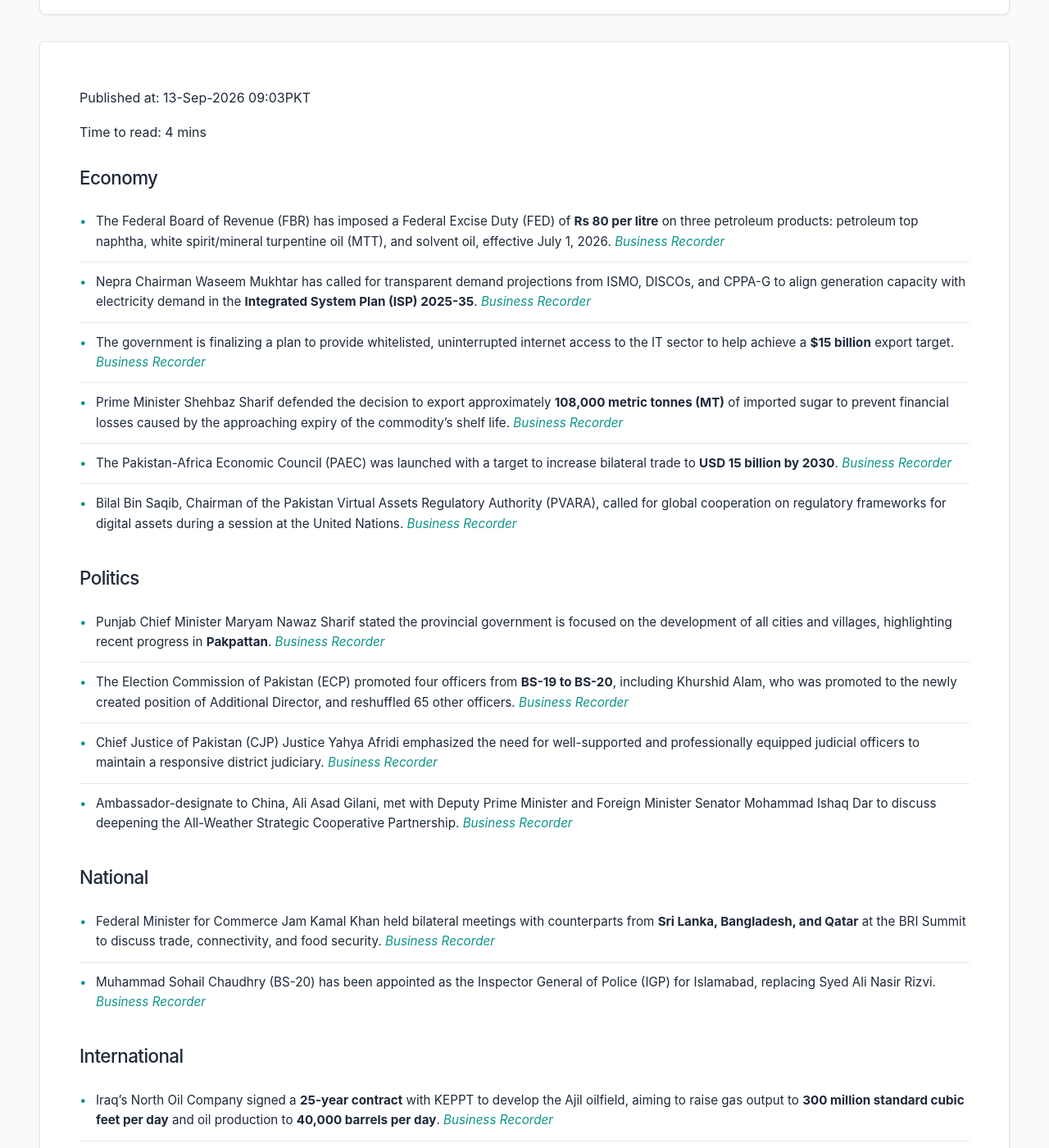
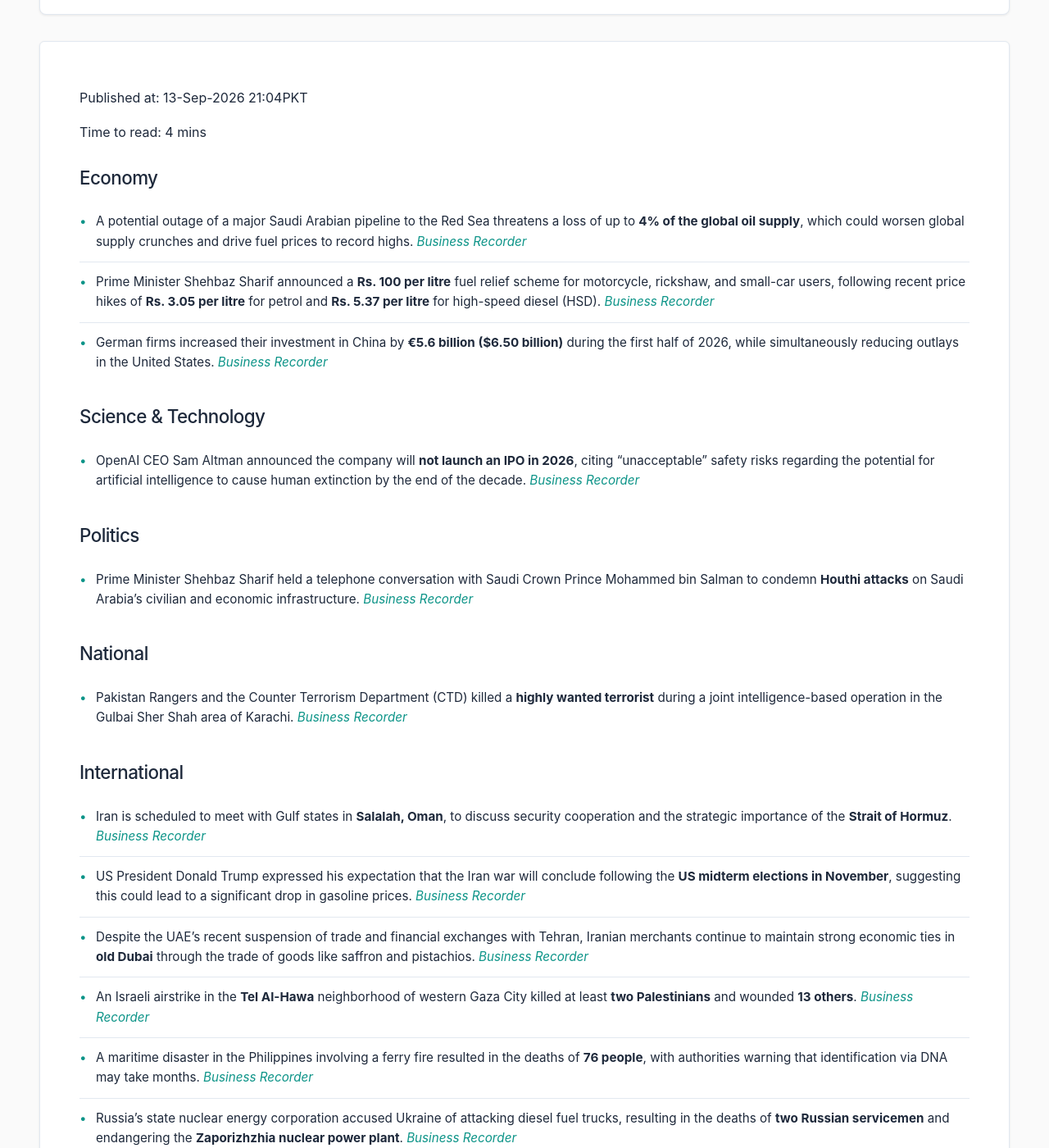
Before and after one commit to zsubzwary/news, a Jekyll site: the page built from en/index.md, in a window 1280 px wide and 1400 px high, scrolled down 209 px. Shown: the whole window at 82% size. Built offline with Jekyll 4.4.1, drawn with Linux system fonts in a browser that asks for light colours; some web fonts are replaced; comment, search, counter and statistics services are not loaded; some of the changed text lies outside the part shown.

Commit message:
DateTime; 2026-09-13T16:04:18.441Z

```diff
--- a/en/index.md
+++ b/en/index.md
@@ -4,36 +4,39 @@ title: Pakistan News Briefing
 lang: en
 ---
 
-Published at: 13-Sep-2026 09:03PKT
+Published at: 13-Sep-2026 21:04PKT
 
 Time to read: 4 mins
 
 ### Economy
-- The Federal Board of Revenue (FBR) has imposed a Federal Excise Duty (FED) of **Rs 80 per litre** on three petroleum products: petroleum top naphtha, white spirit/mineral turpentine oil (MTT), and solvent oil, effective July 1, 2026. *[Business Recorder](https://www.brecorder.com/news/40439231/fbr-slaps-rs80litre-fed-on-3-pol-products)*
-- Nepra Chairman Waseem Mukhtar has called for transparent demand projections from ISMO, DISCOs, and CPPA-G to align generation capacity with electricity demand in the **Integrated System Plan (ISP) 2025-35**. *[Business Recorder](https://www.brecorder.com/news/40439232/gaps-in-demand-estimates-nepra-chief-calls-for-transparent-power-generation-projections)*
-- The government is finalizing a plan to provide whitelisted, uninterrupted internet access to the IT sector to help achieve a **$15 billion** export target. *[Business Recorder](https://www.brecorder.com/news/40439244/it-sector-govt-finalising-plan-to-ensure-uninterrupted-internet-access-shaza)*
-- Prime Minister Shehbaz Sharif defended the decision to export approximately **108,000 metric tonnes (MT)** of imported sugar to prevent financial losses caused by the approaching expiry of the commodity's shelf life. *[Business Recorder](https://www.brecorder.com/news/40439235/pm-defends-decision-to-export-imported-sugar)*
-- The Pakistan-Africa Economic Council (PAEC) was launched with a target to increase bilateral trade to **USD 15 billion by 2030**. *[Business Recorder](https://www.brecorder.com/news/40439236/paec-launched-to-raise-trade-to-usd15bn-by-2030)*
-- Bilal Bin Saqib, Chairman of the Pakistan Virtual Assets Regulatory Authority (PVARA), called for global cooperation on regulatory frameworks for digital assets during a session at the United Nations. *[Business Recorder](https://www.brecorder.com/news/40439233/pakistan-calls-for-global-cooperation-on-digital-assets)*
+- A potential outage of a major Saudi Arabian pipeline to the Red Sea threatens a loss of up to **4% of the global oil supply**, which could worsen global supply crunches and drive fuel prices to record highs. *[Business Recorder](https://www.brecorder.com/news/40439290/saudi-pipeline-outage-threatens-loss-of-4-of-global-oil-supply)*
+- Prime Minister Shehbaz Sharif announced a **Rs. 100 per litre** fuel relief scheme for motorcycle, rickshaw, and small-car users, following recent price hikes of **Rs. 3.05 per litre** for petrol and **Rs. 5.37 per litre** for high-speed diesel (HSD). *[Business Recorder](https://www.brecorder.com/news/40439285/pm-shehbaz-announces-rs100-per-litre-fuel-relief-for-bikes-rickshaws-small-cars)*
+- German firms increased their investment in China by **€5.6 billion ($6.50 billion)** during the first half of 2026, while simultaneously reducing outlays in the United States. *[Business Recorder](https://www.brecorder.com/news/40439281/german-firms-lift-china-investment-as-us-outlays-fall-iw-study-shows)*
+
+### Science & Technology
+- OpenAI CEO Sam Altman announced the company will **not launch an IPO in 2026**, citing "unacceptable" safety risks regarding the potential for artificial intelligence to cause human extinction by the end of the decade. *[Business Recorder](https://www.brecorder.com/news/40439271/openais-altman-wont-do-ipo-this-year-calls-ai-extinction-risk-unacceptable)*
 
 ### Politics
-- Punjab Chief Minister Maryam Nawaz Sharif stated the provincial government is focused on the development of all cities and villages, highlighting recent progress in **Pakpattan**. *[Business Recorder](https://www.brecorder.com/news/40439237/development-amp-improvement-of-every-city-amp-village-govts-mission-maryam)*
-- The Election Commission of Pakistan (ECP) promoted four officers from **BS-19 to BS-20**, including Khurshid Alam, who was promoted to the newly created position of Additional Director, and reshuffled 65 other officers. *[Business Recorder](https://www.brecorder.com/news/40439246/four-ecp-officers-promoted-65-shuffled)*
-- Chief Justice of Pakistan (CJP) Justice Yahya Afridi emphasized the need for well-supported and professionally equipped judicial officers to maintain a responsive district judiciary. *[Business Recorder](https://www.brecorder.com/news/40439245/cjp-says-district-judiciary-backbone-of-justice-system)*
-- Ambassador-designate to China, Ali Asad Gilani, met with Deputy Prime Minister and Foreign Minister Senator Mohammad Ishaq Dar to discuss deepening the All-Weather Strategic Cooperative Partnership. *[Business Recorder](https://www.brecorder.com/news/40439250/ambassador-appointed-to-china-meets-dpm)*
+- Prime Minister Shehbaz Sharif held a telephone conversation with Saudi Crown Prince Mohammed bin Salman to condemn **Houthi attacks** on Saudi Arabia’s civilian and economic infrastructure. *[Business Recorder](https://www.brecorder.com/news/40439286/pm-shehbaz-condemns-houthi-attacks-on-saudi-arabia-in-call-with-crown-prince)*
 
 ### National
-- Federal Minister for Commerce Jam Kamal Khan held bilateral meetings with counterparts from **Sri Lanka, Bangladesh, and Qatar** at the BRI Summit to discuss trade, connectivity, and food security. *[Business Recorder](https://www.brecorder.com/news/40439234/bri-summit-jam-focuses-on-regional-connectivity-food-security)*
-- Muhammad Sohail Chaudhry (BS-20) has been appointed as the Inspector General of Police (IGP) for Islamabad, replacing Syed Ali Nasir Rizvi. *[Business Recorder](https://www.brecorder.com/news/40439248/sohail-chaudhry-made-islamabad-igp)*
+- Pakistan Rangers and the Counter Terrorism Department (CTD) killed a **highly wanted terrorist** during a joint intelligence-based operation in the Gulbai Sher Shah area of Karachi. *[Business Recorder](https://www.brecorder.com/news/40439276/security-forces-kill-highly-wanted-terrorist-in-karachi-operation)*
 
 ### International
-- Iraq's North Oil Company signed a **25-year contract** with KEPPT to develop the Ajil oilfield, aiming to raise gas output to **300 million standard cubic feet per day** and oil production to **40,000 barrels per day**. *[Business Recorder](https://www.brecorder.com/news/40439238/iraq-signs-25-year-deal-to-develop-ajil-oilfield)*
-- Saudi Arabia temporarily shut down its **1,200-km East-West oil pipeline** following a drone attack originating from Iraq. *[Business Recorder](https://www.brecorder.com/news/40439240/saudi-arabia-shuts-down-east-west-oil-pipeline)*
-- Iraq closed **three border crossings** with Iran and dismissed the military commander in Missan province following drone attacks targeting the Saudi Arabian pipeline. *[Business Recorder](https://www.brecorder.com/news/40439241/iraq-closes-three-iran-crossings-after-drone-launch)*
-- The 11-nation BRICS group, including leaders from China, Russia, Iran, and India, issued a joint statement at a New Delhi summit calling for "maximum restraint" in the Middle East. *[Business Recorder](https://www.brecorder.com/news/40439242/brics-nations-urge-maximum-restraint)*
-- Indian Prime Minister Narendra Modi and Chinese President Xi Jinping met on the sidelines of the BRICS summit to pledge the rebuilding of business and transport links. *[Business Recorder](https://www.brecorder.com/news/40439243/modi-xi-push-business-links-border-peace-as-ties-revive)*
-- The Pakistan Foreign Office issued a statement condemning the drone attacks on the East-West Pipeline in the Riyadh and Madinah regions of Saudi Arabia as a violation of international law. *[Business Recorder](https://www.brecorder.com/news/40439247/pakistan-condemns-attacks-on-ksa)*
-- US President Donald Trump indicated a trade deal with Canada could arrive "fairly soon" but demanded the removal of tariffs on US farmers. *[Business Recorder](https://www.brecorder.com/news/40439239/trump-says-us-canada-trade-deal-likely-fairly-soon)*
+- Iran is scheduled to meet with Gulf states in **Salalah, Oman**, to discuss security cooperation and the strategic importance of the **Strait of Hormuz**. *[Business Recorder](https://www.brecorder.com/news/40439292/iran-says-oman-meeting-aims-to-boost-security-cooperation)*
+- US President Donald Trump expressed his expectation that the Iran war will conclude following the **US midterm elections in November**, suggesting this could lead to a significant drop in gasoline prices. *[Business Recorder](https://www.brecorder.com/news/40439291/trump-reiterates-that-he-sees-iran-war-ending-after-us-midterm-elections)*
+- Despite the UAE's recent suspension of trade and financial exchanges with Tehran, Iranian merchants continue to maintain strong economic ties in **old Dubai** through the trade of goods like saffron and pistachios. *[Business Recorder](https://www.brecorder.com/news/40439288/irans-economic-ties-to-dubai-hard-to-break-despite-war)*
+- An Israeli airstrike in the **Tel Al-Hawa** neighborhood of western Gaza City killed at least **two Palestinians** and wounded **13 others**. *[Business Recorder](https://www.brecorder.com/news/40439284/israeli-strike-kills-two-people-in-gaza-medics-say)*
+- A maritime disaster in the Philippines involving a ferry fire resulted in the deaths of **76 people**, with authorities warning that identification via DNA may take months. *[Business Recorder](https://www.brecorder.com/news/40439280/philippine-ferry-fire-victims-may-take-months-to-identify-authorities-say)*
+- Russia’s state nuclear energy corporation accused Ukraine of attacking diesel fuel trucks, resulting in the deaths of **two Russian servicemen** and endangering the **Zaporizhzhia nuclear power plant**. *[Business Recorder](https://www.brecorder.com/news/40439279/russian-nuclear-head-says-ukraine-attacked-fuel-trucks-endangered-zaporizhzhia-plant)*
+- A Russian drone attack on the Ukrainian city of **Odesa** wounded at least **five people** and caused damage to residential districts. *[Business Recorder](https://www.brecorder.com/news/40439278/russian-drone-attack-injures-five-in-ukraines-odesa-officials-say)*
 
-### Health
-- The Democratic Republic of Congo has recorded more than **7,000 Ebola cases** in its current outbreak, resulting in nearly **3,400 deaths**. *[Business Recorder](https://www.brecorder.com/news/40439249/worst-dr-congo-ebola-epidemic-ever-passes-7000-cases)*
+### Sports
+- Pakistan secured the **bronze medal** at the 2026 Men’s Hockey Junior Asia Cup in China after defeating Malaysia **4-2**. *[Business Recorder](https://www.brecorder.com/news/40439283/pakistan-fight-back-from-two-goal-deficit-to-beat-malaysia-win-junior-asia-cup-bronze)*
+- Following a series whitewash by England, Pakistan's Test cricket team has dropped to **9th place** in the ICC Test rankings, its lowest position in history. *[Business Recorder](https://www.brecorder.com/news/40439277/pakistan-slip-to-ninth-place-in-test-rankings-after-england-whitewash)*
+- Elena Rybakina defeated Aryna Sabalenka with a score of **6-4, 5-7, 6-2** to win the US Open women's final. *[Business Recorder](https://www.brecorder.com/news/40439275/sabalenka-feels-weight-of-three-peat-in-us-open-final-loss)*
+- Ticket prices for the US Open men's final between **Ben Shelton** and **Alexander Zverev** saw a decrease of **27%**. *[Business Recorder](https://www.brecorder.com/news/40439274/ticket-prices-for-shelton-zverev-us-open-final-down-27)*
+- England completed a **3-0 series shutout** against Pakistan in Test cricket under the captaincy of Joe Root. *[Business Recorder](https://www.brecorder.com/news/40439272/root-pleased-with-englands-response-to-unusual-summer)*
+
+### Other
+- Celine Dion made her first stage appearance in six years in Paris, marking her return following her **2022 diagnosis** of stiff person syndrome. *[Business Recorder](https://www.brecorder.com/news/40439282/paris-cheers-the-power-of-celine-dion)*
```
